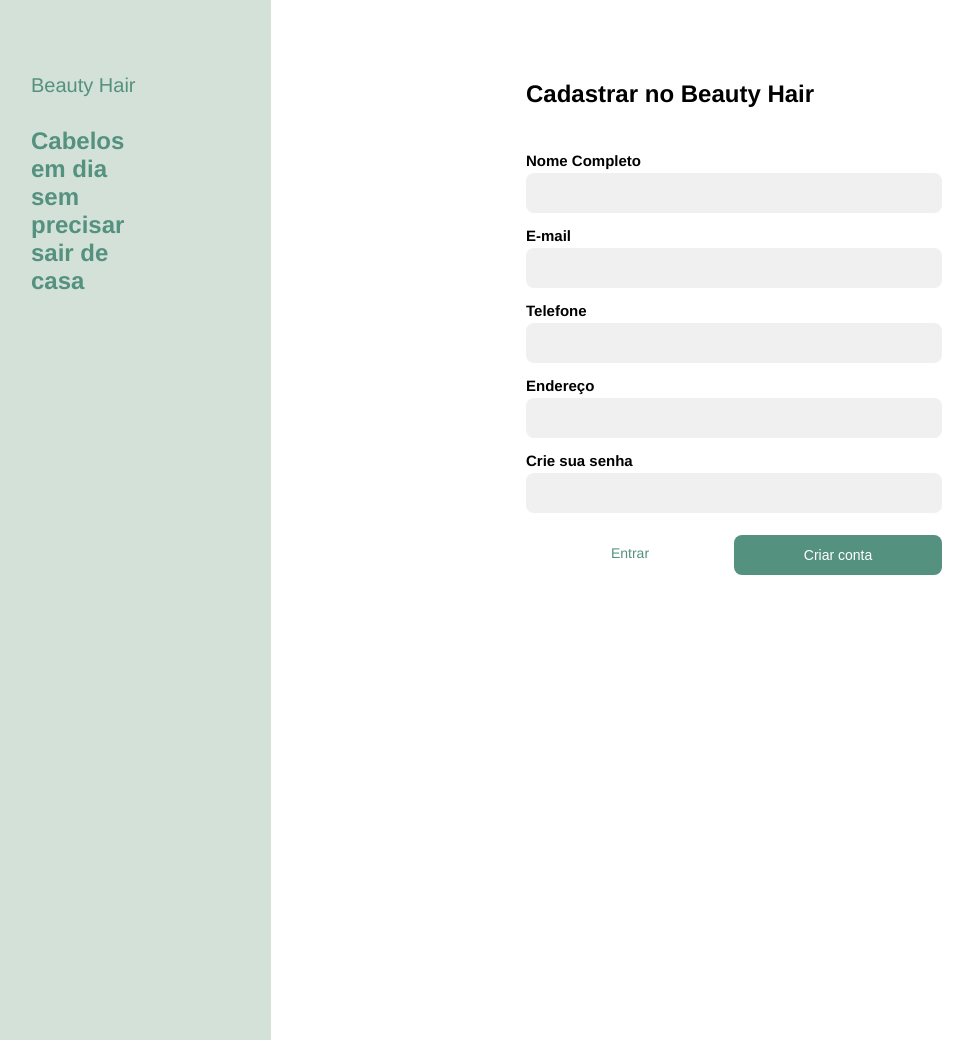
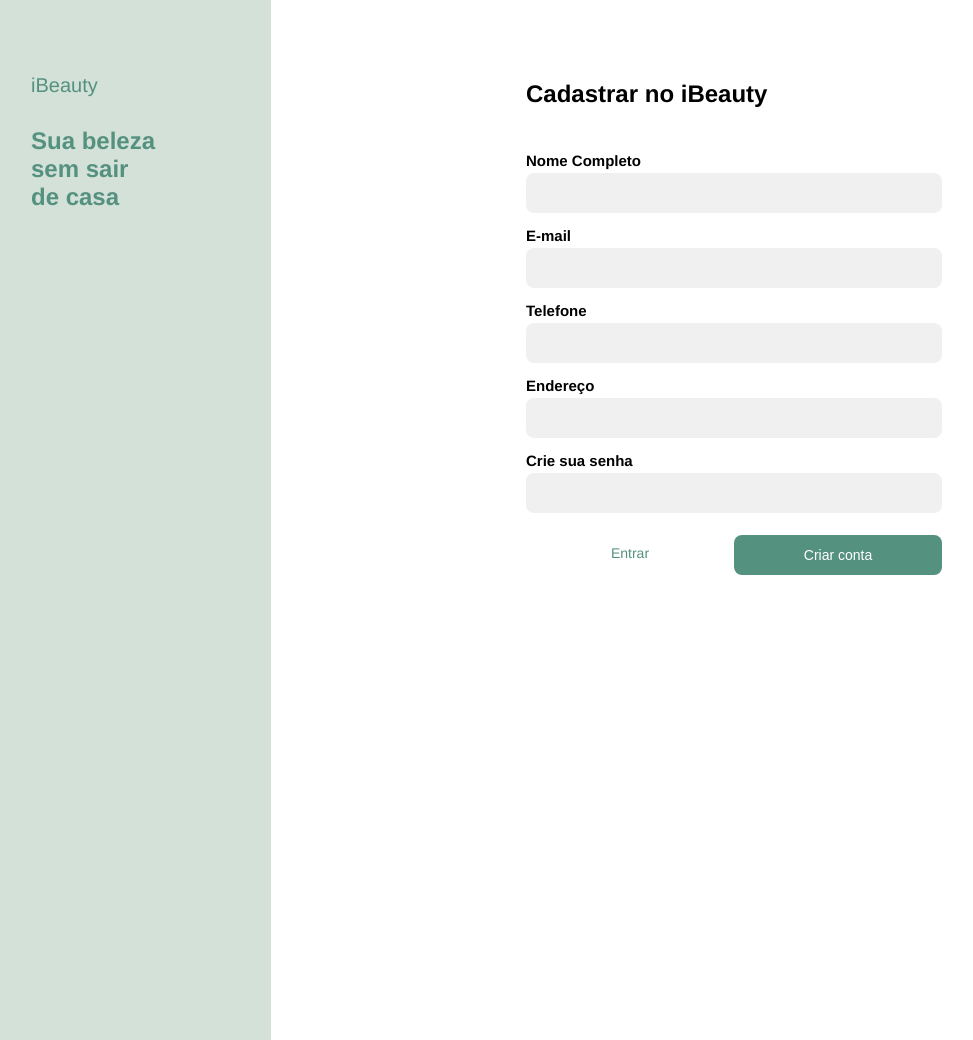
Before and after one commit to erikahamakami/Oficina, a website: page cadastro.html in a window 1280 px wide. Shown: the whole page, without its empty margins (83-1056 px from the left). Drawn offline with Linux system fonts and the light colour scheme.

Commit message:
atualizaçao do nome do projeto

```diff
--- a/cadastro.html
+++ b/cadastro.html
@@ -4,7 +4,7 @@
     <meta charset="UTF-8">
     <meta http-equiv="X-UA-Compatible" content="IE=edge">
     <meta name="viewport" content="width=device-width, initial-scale=1.0">
-    <title>Beauty Hair</title>
+    <title>iBeauty</title>
     <link rel="stylesheet" href="css/reset.css">
     <link rel="stylesheet" href="css/grid.css">
     <link rel="stylesheet" href="css/cadastro.css">
@@ -12,12 +12,12 @@
 <body>
     <div class="main-container">
             <div class="container-lateral">
-                <h1>Beauty Hair</h1>
-                <p>Cabelos em dia sem precisar sair de casa
+                <h1>iBeauty</h1>
+                <p>Sua beleza sem sair de casa</p>
             </div>
             <div class="container-cadastro">
                 <div class="header-cadastro">
-                   <h1>Cadastrar no Beauty Hair</h1>
+                   <h1>Cadastrar no iBeauty</h1>
                    <form action="/postCadastro" method="post">
                        <div class="form-campo">
                            <fieldset>
```
Also changed, not shown: index.html (+2 -2 lines), login.html (+4 -4 lines).
